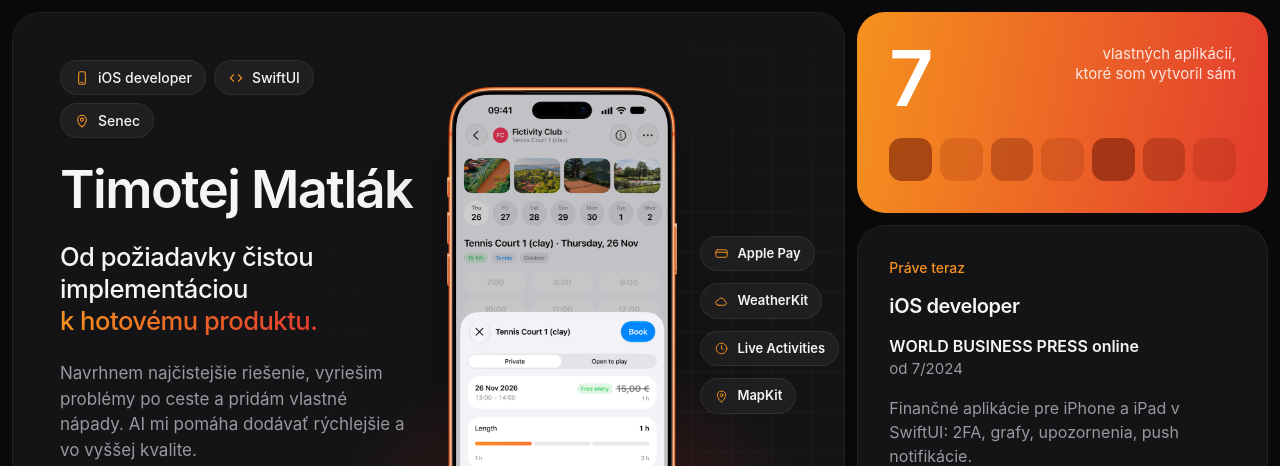
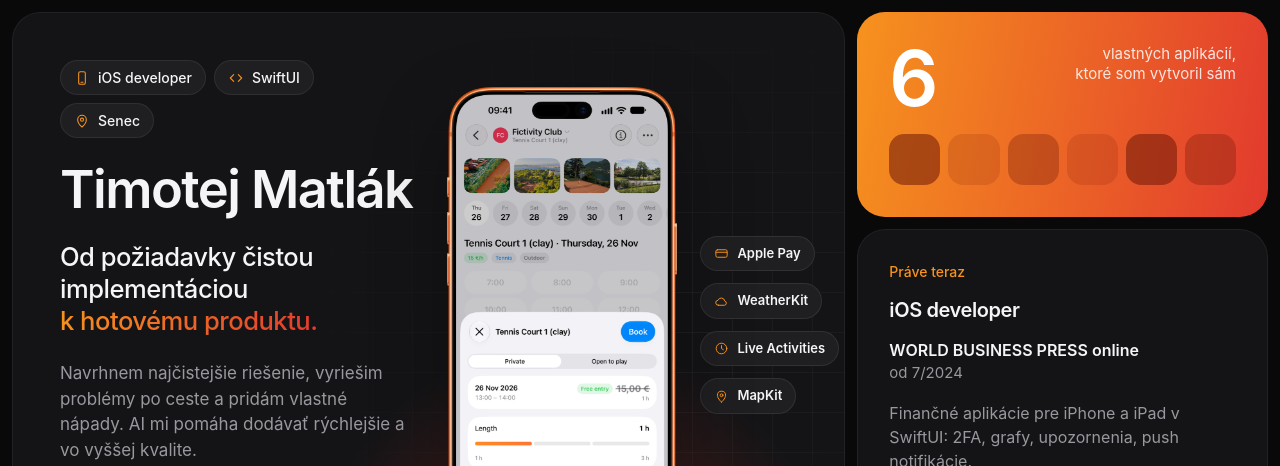
Before and after one commit to Tim-engineer/tim-engineer.github.io, a plain HTML site: page index.html in a window 1280 px wide. Shown: the top 466 px of the page. Drawn offline with Linux system fonts and the light colour scheme.

Commit message:
Back to six apps
Co-Authored-By: Claude Fable 5.2 <noreply@anthropic.com>

```diff
--- a/index.html
+++ b/index.html
@@ -8,7 +8,7 @@
   <meta name="description" content="iOS developer zo Slovenska. Od požiadavky čistou implementáciou k hotovému produktu: finančné aplikácie, vlastný rezervačný systém a ďalšie projekty.">
   <meta name="theme-color" content="#09090a">
   <meta name="color-scheme" content="dark">
-  <link rel="stylesheet" href="style.css?v=18">
+  <link rel="stylesheet" href="style.css?v=19">
 </head>
 <body>
 <main class="bento">
@@ -42,8 +42,8 @@
   </section>
 
   <section class="tile tile-warm c4 reveal">
-    <div class="stat-head"><span class="big">7</span><p>vlastných aplikácií, ktoré som vytvoril sám</p></div>
-    <div class="apps" aria-hidden="true"><span style="--n:0"></span><span style="--n:1"></span><span style="--n:2"></span><span style="--n:3"></span><span style="--n:4"></span><span style="--n:5"></span><span style="--n:6"></span></div>
+    <div class="stat-head"><span class="big">6</span><p>vlastných aplikácií, ktoré som vytvoril sám</p></div>
+    <div class="apps" aria-hidden="true"><span style="--n:0"></span><span style="--n:1"></span><span style="--n:2"></span><span style="--n:3"></span><span style="--n:4"></span><span style="--n:5"></span></div>
   </section>
 
   <section class="tile c4 reveal" style="--i:1">
--- a/style.css
+++ b/style.css
@@ -99,7 +99,7 @@ h3 { font-size: 20px; letter-spacing: -0.02em; line-height: 1.2; }
 .big { font-size: clamp(56px, 6vw, 88px); font-weight: 600; letter-spacing: -0.04em; line-height: .9; }
 .stat-head { display: flex; justify-content: space-between; align-items: flex-start; gap: 16px; }
 .stat-head p { text-align: right; max-width: 18ch; font-size: 15px; line-height: 1.35; }
-.apps { display: grid; grid-template-columns: repeat(7, 1fr); gap: 8px; margin-top: auto; }
+.apps { display: grid; grid-template-columns: repeat(6, 1fr); gap: 8px; margin-top: auto; }
 .apps span { aspect-ratio: 1; border-radius: 30%; background: rgb(110 24 8 / .16); }
 .apps span:nth-child(3n) { background: rgb(110 24 8 / .32); }
 .apps span:nth-child(4n + 1) { background: rgb(110 24 8 / .55); }
```
